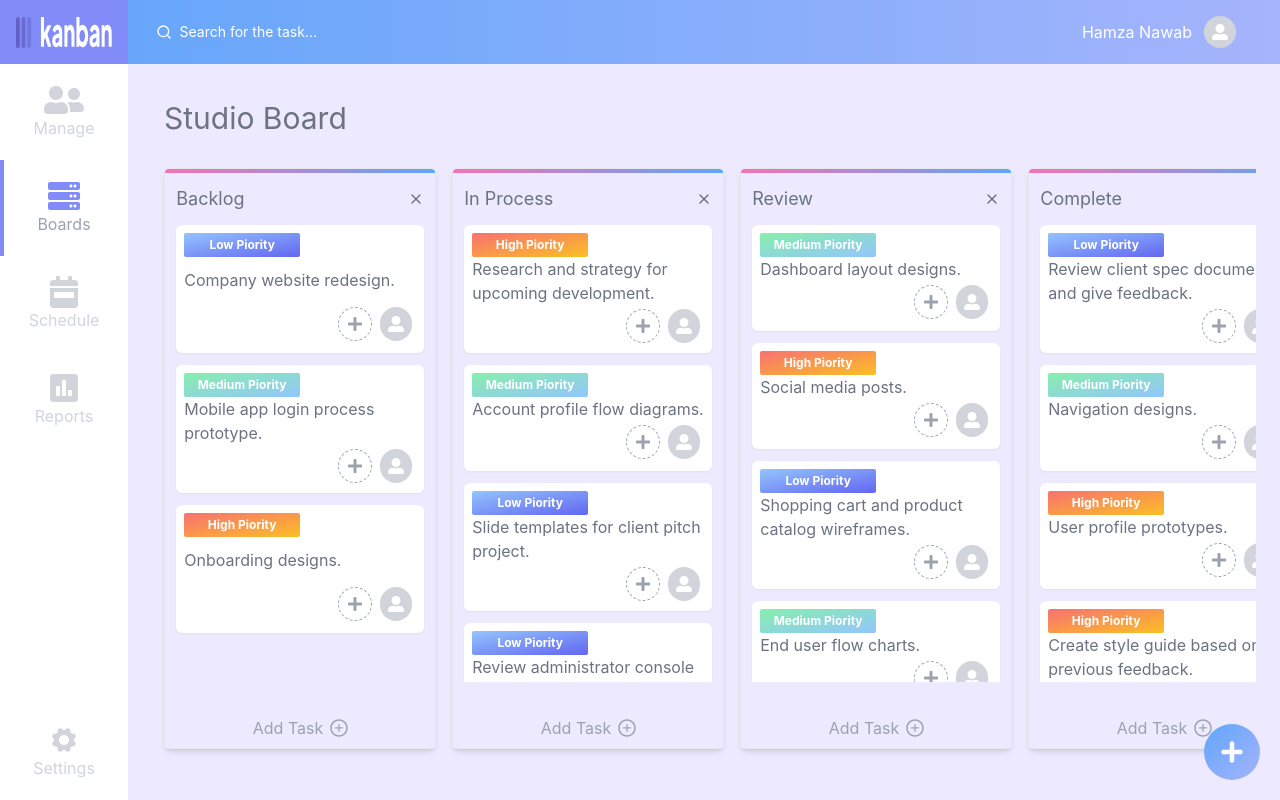
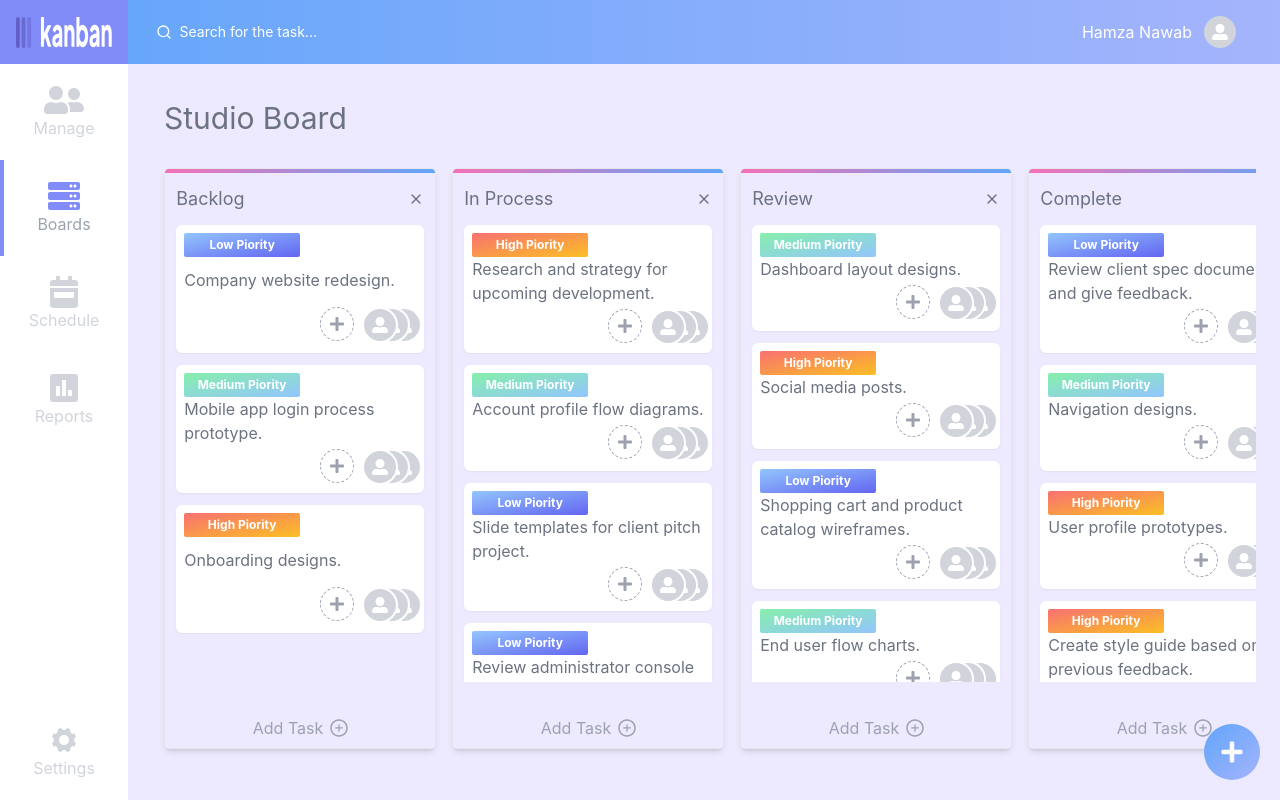
Before and after one commit to blazenn2/Task-Management-App, a React (Create React App) app: page /boards in a window 1280 px wide. Built offline with nearby package versions, Linux system fonts and the light colour scheme.

Commit message:
Board functionality implemented

```diff
--- a/src/components/card-holder/index.jsx
+++ b/src/components/card-holder/index.jsx
@@ -1,7 +1,7 @@
 import React from 'react'
 import Card from '../card'
 import { FiX } from "react-icons/fi";
-import { motion } from 'framer-motion';
+import { AnimatePresence, motion } from 'framer-motion';
 import { useRef } from 'react';
 import { AiOutlinePlusCircle } from 'react-icons/ai';
 import { useMemo } from 'react';
@@ -14,13 +14,11 @@ const CardHolder = (props) => {
     const dragOverItem = useRef();
 
     const onDragStart = (position, e, boardIndex) => {
-        console.log(boardIndex);
         dragItem.current = { cardIndex: position, boardIndex: boardIndex };
         e.target.classList.add("opacity-50");
     };
 
     const onDragEnter = (position, e, boardIndex) => {
-        console.log(boardIndex);
         dragOverItem.current = { cardIndex: position, boardIndex: boardIndex };
         if (boardIndex === dragItem.current?.boardIndex) {
             if (e.target.id) e.target.classList.add("animate-pulse");
@@ -81,7 +79,9 @@ const CardHolder = (props) => {
                 </button>
             </div>
             <div className="space-y-3 w-full h-[80%] flex flex-col items-center overflow-y-scroll">
-                {props.card?.map((value, i) => <Card key={i} onBtnClick={btnClickHandler} boardIndex={props.index} index={i} text={value.text} piority={value.piority} dragStart={onDragStart} dragEnter={onDragEnter} dragLeave={onDragLeave} dragEnd={onDragEnd} dragOver={onDragOver} drop={onDrop} />)}
+                <AnimatePresence>
+                    {props.card?.map((value, i) => <Card key={i} participants={value.participants} onBtnClick={btnClickHandler} boardIndex={props.index} index={i} text={value.text} piority={value.piority} dragStart={onDragStart} dragEnter={onDragEnter} dragLeave={onDragLeave} dragEnd={onDragEnd} dragOver={onDragOver} drop={onDrop} />)}
+                </AnimatePresence>
             </div>
             <div className="absolute bottom-0 w-full h-10 flex items-center justify-center bg-violet-100">
                 <button className="p-3 flex items-center text-gray-400 hover:text-gray-500 justify-between space-x-2" onClick={props.addTaskHandler}><span>Add Task</span> <AiOutlinePlusCircle className='scale-125' /></button>
--- a/src/components/card/index.jsx
+++ b/src/components/card/index.jsx
@@ -3,17 +3,23 @@ import CardTag from '../tags/card-tag'
 import { FaPlus } from "react-icons/fa"
 import UserCircle from '../user-picture'
 import { cardCSS } from './componentCSS'
+import { motion } from 'framer-motion'
 
 const Card = (props) => {
+    console.log(props)
     return (
-        <div id={`card-${props.index}`} className={cardCSS(props.className)} draggable={true} onDragStart={(e) => props.dragStart(props.index, e, props.boardIndex)} onDragEnter={(e) => props.dragEnter(props.index, e, props.boardIndex)} onDragLeave={(e) => props.dragLeave(e, props.index, props.boardIndex)} onDragEnd={(e) => props.dragEnd(e)} onDragOver={(e) => props.dragOver(e, props.boardIndex)} onDrop={(e) => props.drop(e, props.index)} >
+        <motion.div initial={{ opacity: 0 }} animate={{ opacity: 1 }} exit={{ opacity: 0 }} id={`card-${props.index}`} className={cardCSS(props.className)} draggable={true} onDragStart={(e) => props.dragStart(props.index, e, props.boardIndex)} onDragEnter={(e) => props.dragEnter(props.index, e, props.boardIndex)} onDragLeave={(e) => props.dragLeave(e, props.index, props.boardIndex)} onDragEnd={(e) => props.dragEnd(e)} onDragOver={(e) => props.dragOver(e, props.boardIndex)} onDrop={(e) => props.drop(e, props.index)} >
             <CardTag piority={props.piority} />
             <div className="text-gray-500 lg:text-base md:text-sm text-xs">{props.text}</div>
-            <div className="flex justify-end">
+            <div className="flex justify-end w-full">
                 <button onClick={e => props.onBtnClick(e)} className="md:p-2 p-1 m-1 border border-dashed border-gray-400 rounded-full hover:bg-gray-100"><FaPlus className='text-gray-400 p-1 md:p-0' /></button>
-                <UserCircle />
+                <div className='relative w-3/12 h-full'>
+                    <UserCircle buttonClassName="absolute border-2 border-white left-0 z-20 cursor-default" />
+                    <UserCircle buttonClassName="absolute border-2 border-white left-3 z-10 cursor-default" />
+                    <UserCircle buttonClassName="absolute border-2 border-white left-6 cursor-default" />
+                </div>
             </div>
-        </div>
+        </motion.div>
     )
 }
 
--- a/src/pages/Boards.js
+++ b/src/pages/Boards.js
@@ -11,7 +11,10 @@ import { FaPlus } from 'react-icons/fa';
 
 
 const Boards = () => {
+    // Refs for participants
     const participantsModal = useRef();
+    const boardNumber = useRef();
+    const cardNumber = useRef();
 
     // Refs for adding board
     const addBoardModal = useRef();
@@ -38,9 +41,9 @@ const Boards = () => {
     // <========= Functions to trigger modals ==========> //
     const triggerParticipantsModal = (e) => {
         participantsModal.current.triggerModal();
-        const cardNumber = e.target.closest(".card").id.split("-")[1];
-        const boardNumber = e.target.closest(".board").id.split("-")[1];
-        const participants = boardData[boardNumber].cards[cardNumber].participants;
+        cardNumber.current = e.target.closest(".card").id.split("-")[1];
+        boardNumber.current = e.target.closest(".board").id.split("-")[1];
+        const participants = boardData[boardNumber.current].cards[cardNumber.current].participants;
         setParticipantsList(participants);
         setAddRemoveParticipants(addRemoveParticipants.map(value => participants.includes(value.name) ? { ...value, checked: true } : { ...value, checked: false }));
     };
@@ -79,15 +82,23 @@ const Boards = () => {
         addCardModal.current.triggerModal();
     };
 
+    // <========= For adding/removing participants from a task =========> //
     const manuplateParticipants = () => {
-
+        participantsModal.current.triggerModal();
+        const participants = addRemoveParticipants.filter(value => value.checked).map(value => value.name);
+        setBoardData(boardData.map((value, i) => {
+            if (i === Number(boardNumber.current)) {
+                value.cards[cardNumber.current].participants = participants;
+            }
+            return value;
+        }));
     };
 
     return (
         <AnimatePresence>
             <motion.div initial={{ opacity: 0 }} animate={{ opacity: 1 }} exit={{ opacity: 0 }} transition={{ duration: 0.5 }} className="absolute bottom-0 right-0 flex grow flex-col items-end md:w-[90%] w-10/12 h-screen pt-20 px-6 bg-violet-100 overflow-auto">
                 {/* Modal of adding/remove participant for specific cards button */}
-                <Modal ref={participantsModal} heading="Assign/Dismiss Participants" buttonText="Save changes">
+                <Modal ref={participantsModal} heading="Assign/Dismiss Participants" buttonText="Save changes" onSave={manuplateParticipants}>
                     <div className='flex justify-between grow w-full p-3 space-x-4'>
                         <div className='relative w-1/2 space-y-2'>
                             <h2 className='lg:text-lg md:text-base text-sm font-semibold'>Add/Remove Participants</h2>
@@ -145,7 +156,7 @@ const Boards = () => {
                         {boardData.length > 0 ? boardData.map((value, i) => <CardHolder addTaskHandler={triggerAddCardModal} triggerModal={triggerParticipantsModal} key={value.title} id={value.id} index={i} title={value.title} card={value.cards} removeBoard={removeBoardHandler} changeData={setBoardData} data={boardData} />) : <h1>No boards</h1>}
                     </AnimatePresence>
                 </div>
-                <div className='absolute bottom-5 right-5 bg-gradient-to-br from-blue-400 to-indigo-300 w-14 h-14 rounded-full flex items-center justify-center hover:brightness-110 active:brightness-90' onClick={e => triggerAddBoardModal()}><FaPlus className='text-white scale-150 p-1 md:p-0' /></div>
+                <div className='fixed bottom-5 right-5 bg-gradient-to-br from-blue-400 to-indigo-300 w-14 h-14 rounded-full flex items-center justify-center hover:brightness-110 active:brightness-90' onClick={e => triggerAddBoardModal()}><FaPlus className='text-white scale-150 p-1 md:p-0' /></div>
             </motion.div>
         </AnimatePresence>
     )
```
